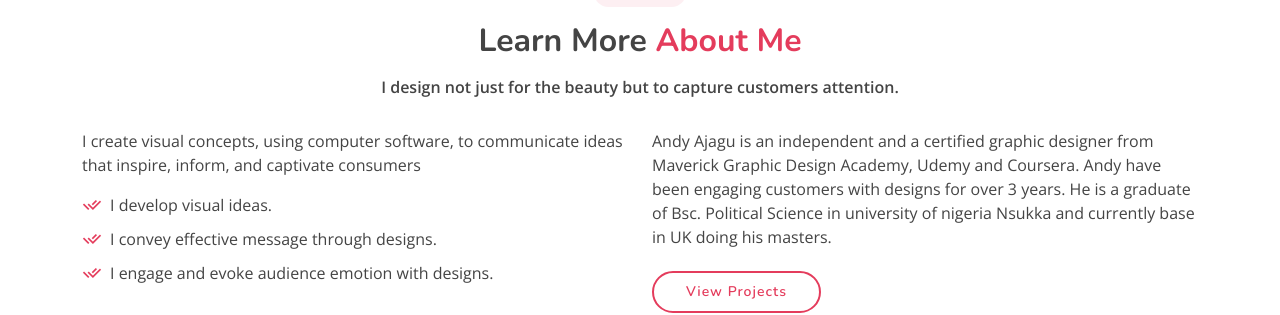
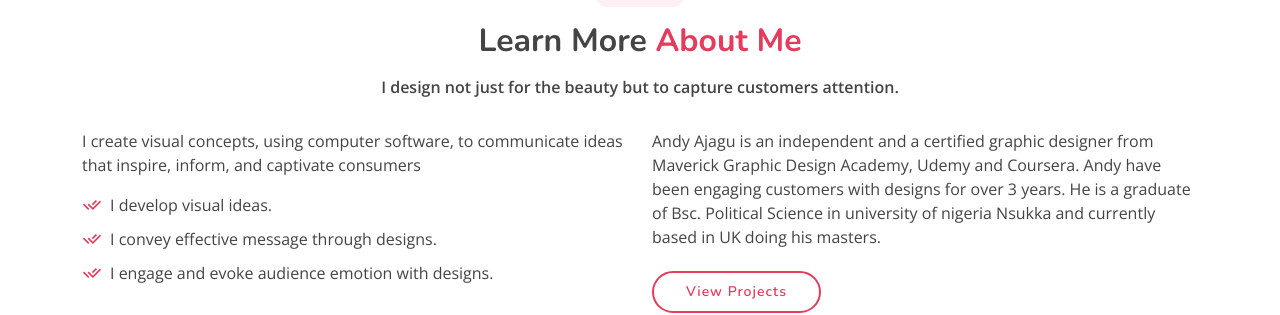
Before and after one commit to KellynCodes/andy-portfolio, an Angular app: page / in a window 1280 px wide. Shown: the part 882-1197 px from the top of the page. Built offline with nearby package versions, Linux system fonts and the light colour scheme.

Commit message:
Update about.html

```diff
--- a/src/app/pages/about/about.html
+++ b/src/app/pages/about/about.html
@@ -33,7 +33,7 @@
           Maverick Graphic Design Academy, Udemy and Coursera. Andy have been
           engaging customers with designs for over 3 years. He is a graduate of
           Bsc. Political Science in university of nigeria Nsukka and currently
-          base in UK doing his masters.
+          based in UK doing his masters.
         </p>
         <a href="#portfolio" class="btn-learn-more">View Projects</a>
       </div>
```
